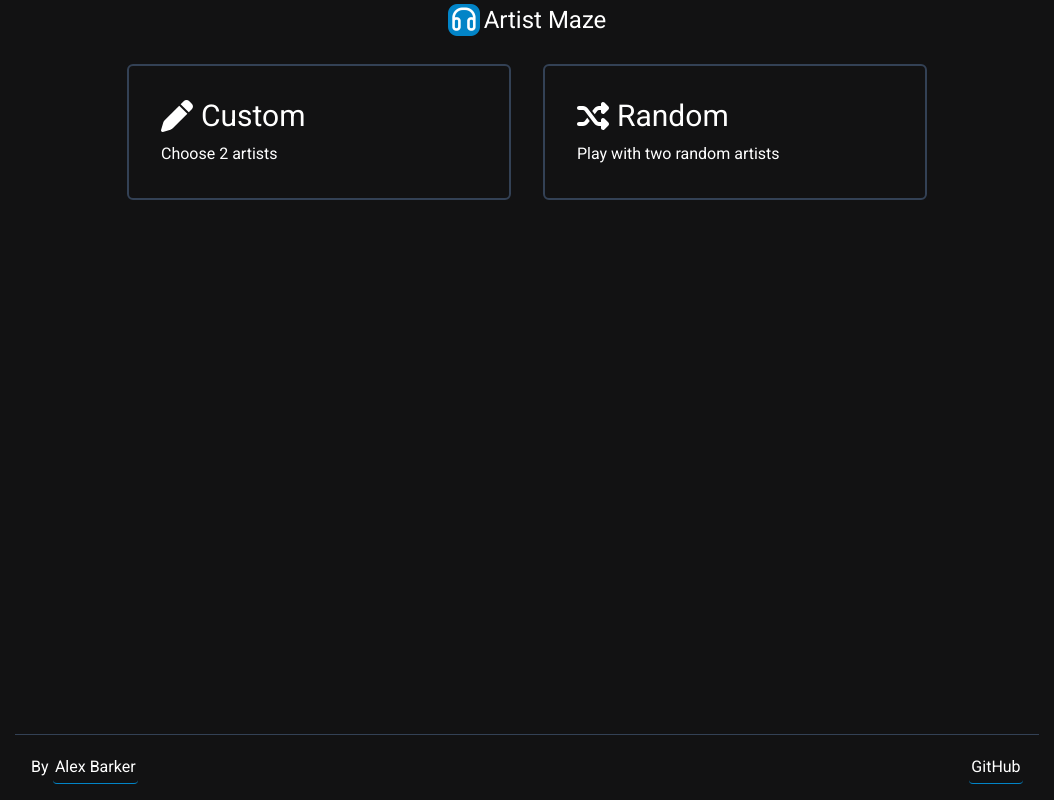
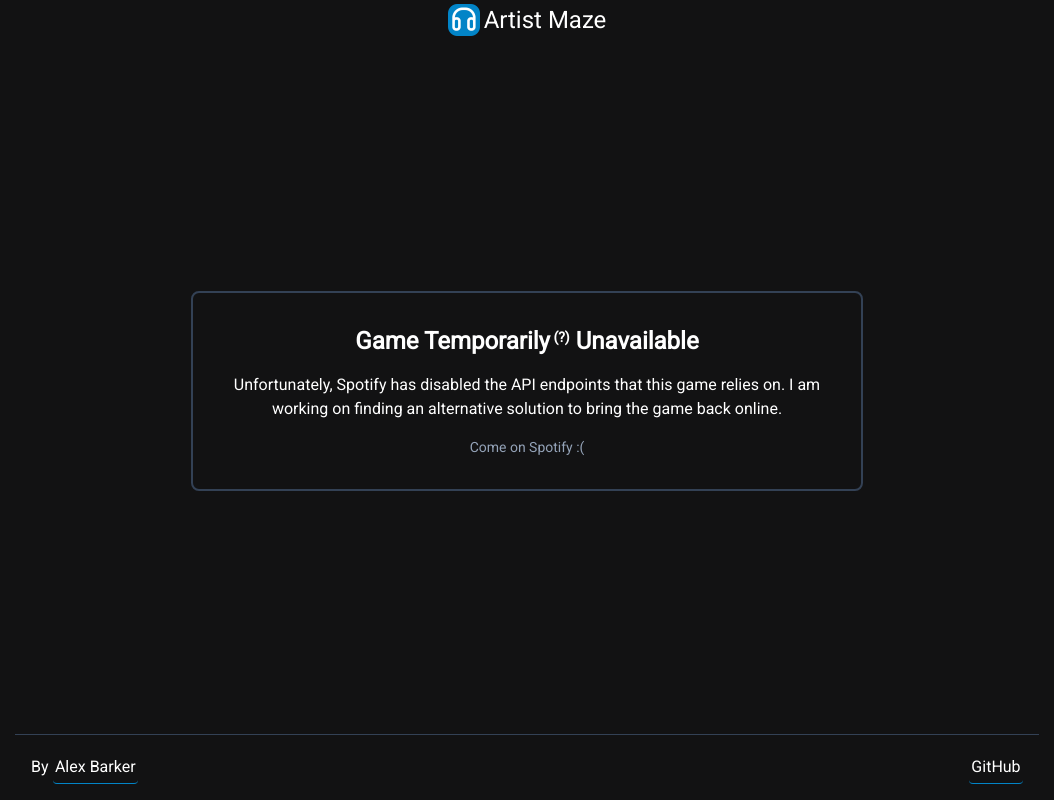
Before and after one commit to alexbarker234/artist-maze, a Next.js app: page / in a window 1280 px wide. Shown: the whole page, without its empty margins (113-1167 px from the left). Built offline with nearby package versions, Linux system fonts and the light colour scheme.

Commit message:
Spotify is being stinky

```diff
--- a/src/app/globals.css
+++ b/src/app/globals.css
@@ -11,6 +11,10 @@
     --blue: #3965a8;
 }
 
+html, body {
+    height: 100%;
+}
+
 body {
     background-color: var(--dark-grey);
     color: white;
@@ -18,7 +22,6 @@
     padding: 0;
     margin: 0;
 
-    min-height: 100vh;
     display: flex;
     flex-direction: column;
 }
--- a/src/app/layout.tsx
+++ b/src/app/layout.tsx
@@ -11,9 +11,9 @@
 export default function RootLayout({ children }: { children: React.ReactNode }) {
   return (
     <html lang="en">
-      <body>
+      <body className="min-h-screen">
         <Nav />
-        <main>
+        <main className="h-full">
           <Providers>{children}</Providers>
         </main>
         <Footer />
--- a/src/app/page.tsx
+++ b/src/app/page.tsx
@@ -1,10 +1,7 @@
-import { faCalendarDays, faPen, faShuffle } from "@fortawesome/free-solid-svg-icons";
-import GameCard from "./gameCard";
-
 export default function Home() {
   return (
     <>
-      <div className="flex justify-center flex-col sm:flex-row">
+      {/* <div className="flex justify-center flex-col sm:flex-row">
         <GameCard title="Custom" description="Choose 2 artists" icon={faPen} href="/custom"></GameCard>
         <GameCard
           title="Daily"
@@ -14,6 +11,19 @@
           disabled={true}
         ></GameCard>
         <GameCard title="Random" description="Play with two random artists" icon={faShuffle} href="/random"></GameCard>
+      </div> */}
+
+      <div className="h-full flex items-center">
+        <div className="text-center p-8 max-w-2xl mx-auto border-2 border-slate-700 rounded-lg">
+          <h1 className="text-2xl font-bold mb-4">
+            Game Temporarily<sup className="text-sm"> (?)</sup> Unavailable
+          </h1>
+          <p className="mb-4">
+            Unfortunately, Spotify has disabled the API endpoints that this game relies on. I am working on finding an
+            alternative solution to bring the game back online.
+          </p>
+          <p className="text-sm text-slate-400">Come on Spotify :(</p>
+        </div>
       </div>
     </>
   );
```
